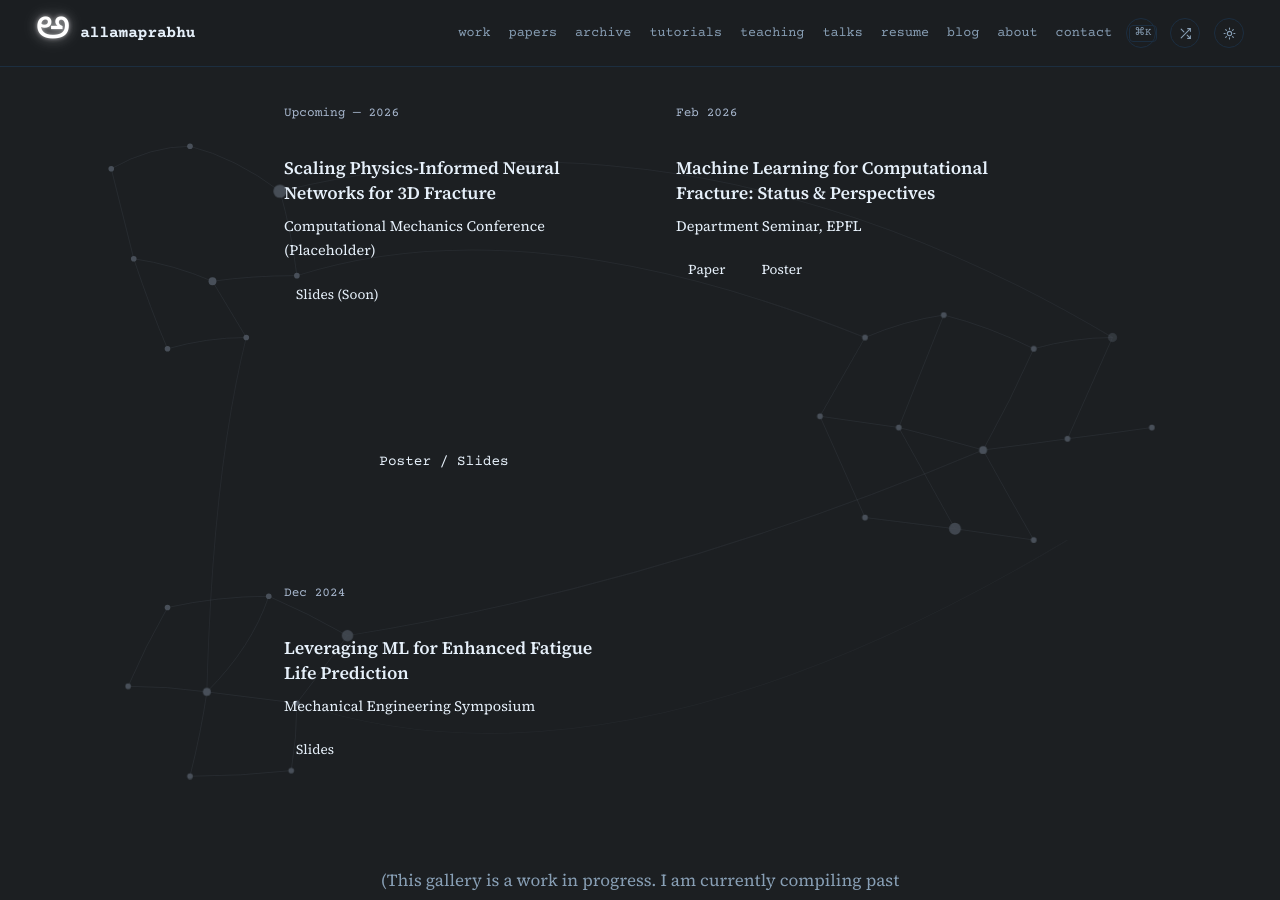
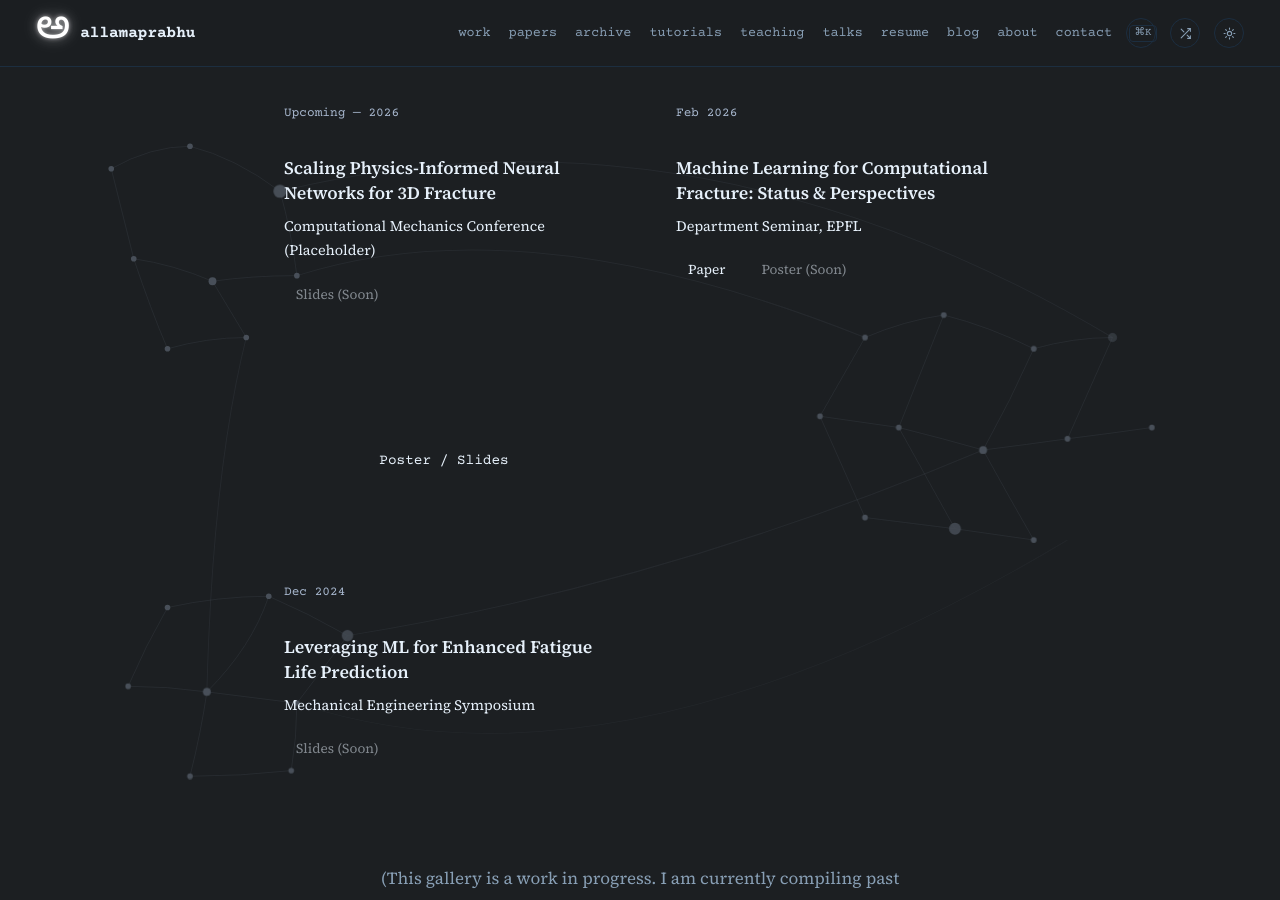
Before and after one commit to allamaprabhuani/allamaprabhuani.github.io, a Jekyll site: the page built from talks.html, in a window 1280 px wide and 900 px high, scrolled down 401 px. Built offline with Jekyll 4.4.1, drawn with Linux system fonts in a browser that asks for light colours.

Commit message:
Replace broken dummy links with text placeholders in talks.html

```diff
--- a/talks.html
+++ b/talks.html
@@ -95,7 +95,7 @@ permalink: /talks/
       <h3 class="gallery-title">Scaling Physics-Informed Neural Networks for 3D Fracture</h3>
       <div class="gallery-venue">Computational Mechanics Conference (Placeholder)</div>
       <div class="gallery-links">
-        <a href="#" class="gallery-link">Slides (Soon)</a>
+        <span class="gallery-link" style="opacity: 0.5; cursor: default;">Slides (Soon)</span>
       </div>
     </div>
   </div>
@@ -108,7 +108,7 @@ permalink: /talks/
       <div class="gallery-venue">Department Seminar, EPFL</div>
       <div class="gallery-links">
         <a href="https://www.sciencedirect.com/science/article/pii/S0013794425009798" class="gallery-link">Paper</a>
-        <a href="#" class="gallery-link">Poster</a>
+        <span class="gallery-link" style="opacity: 0.5; cursor: default;">Poster (Soon)</span>
       </div>
     </div>
   </div>
@@ -120,7 +120,7 @@ permalink: /talks/
       <h3 class="gallery-title">Leveraging ML for Enhanced Fatigue Life Prediction</h3>
       <div class="gallery-venue">Mechanical Engineering Symposium</div>
       <div class="gallery-links">
-        <a href="#" class="gallery-link">Slides</a>
+        <span class="gallery-link" style="opacity: 0.5; cursor: default;">Slides (Soon)</span>
       </div>
     </div>
   </div>
```
